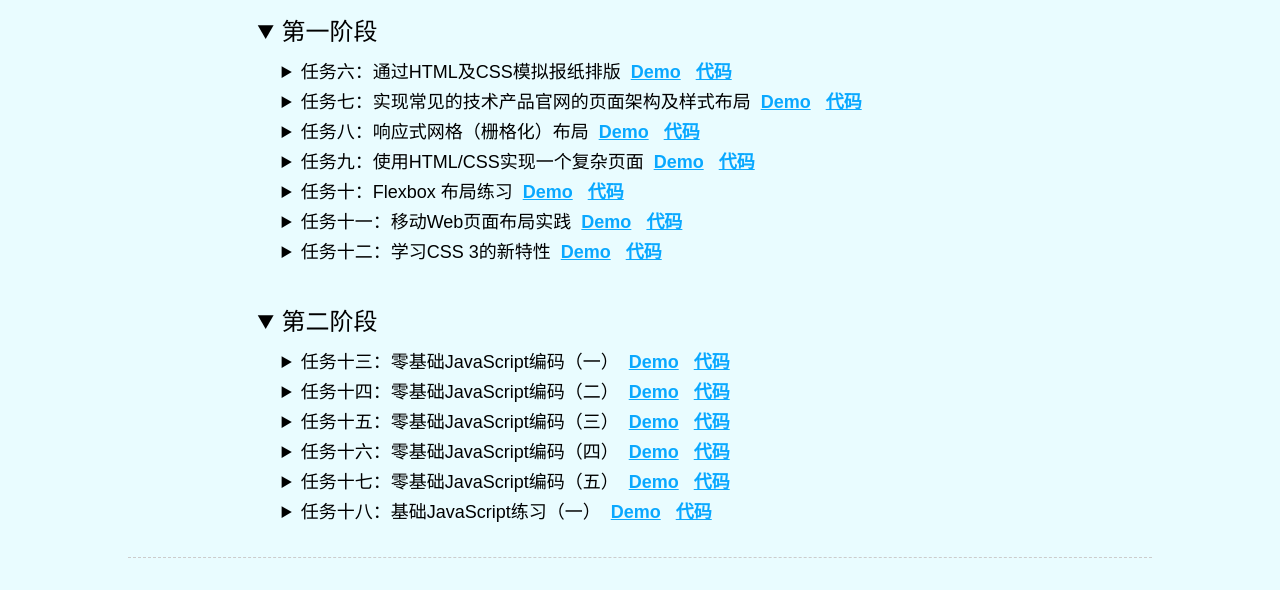
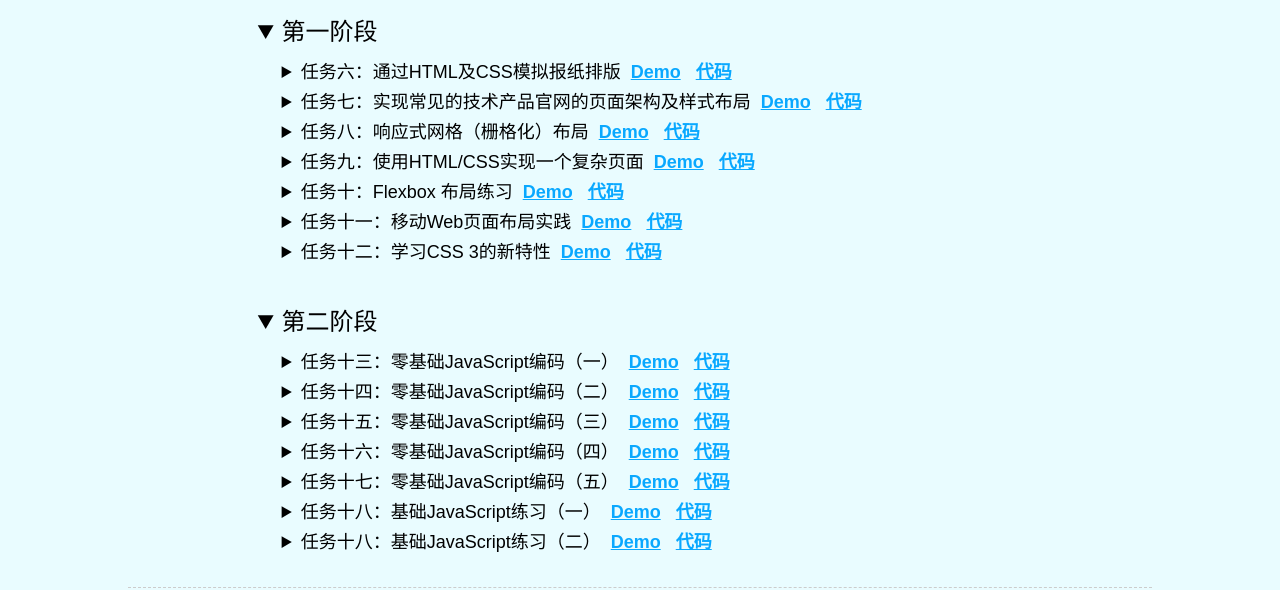
Before and after one commit to cnzsb/SFE, a website: page index.html in a window 1280 px wide. Shown: the part 140-730 px from the top of the page. Drawn offline with Linux system fonts and the light colour scheme.

Commit message:
add task 19

```diff
--- a/index.html
+++ b/index.html
@@ -116,6 +116,11 @@
 					<a href="2016_spring/18.html" target="_blank">Demo</a>
 					<a href="https://github.com/cnzsb/ifetask/blob/master/2016_spring/18.html" target="_blank">代码</a>
 				</li>
+				<li>
+					任务十八：基础JavaScript练习（二）
+					<a href="2016_spring/19.html" target="_blank">Demo</a>
+					<a href="https://github.com/cnzsb/ifetask/blob/master/2016_spring/19.html" target="_blank">代码</a>
+				</li>
 			</ul>
 		</div>
 		<!-- 2016spring end -->
```
